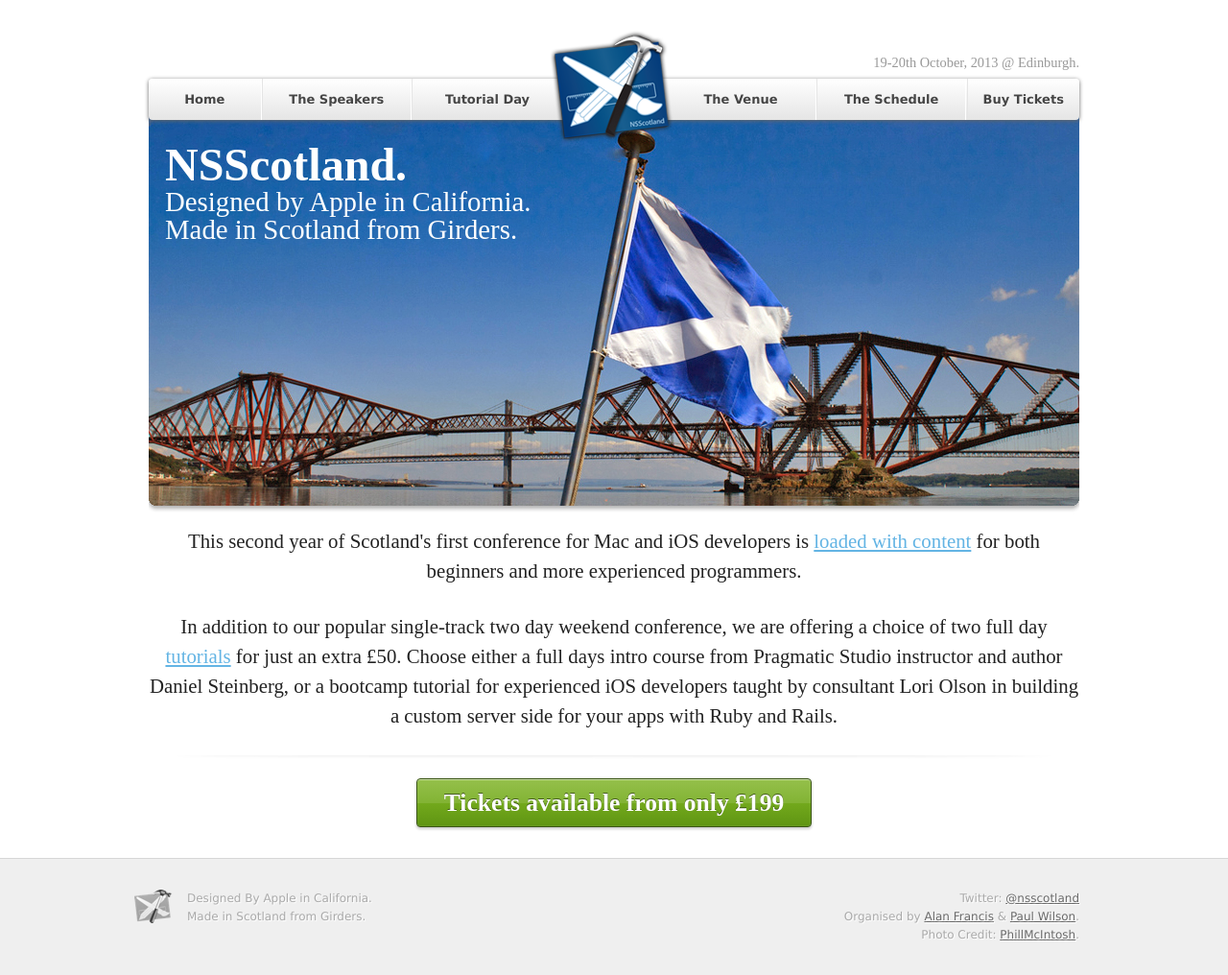
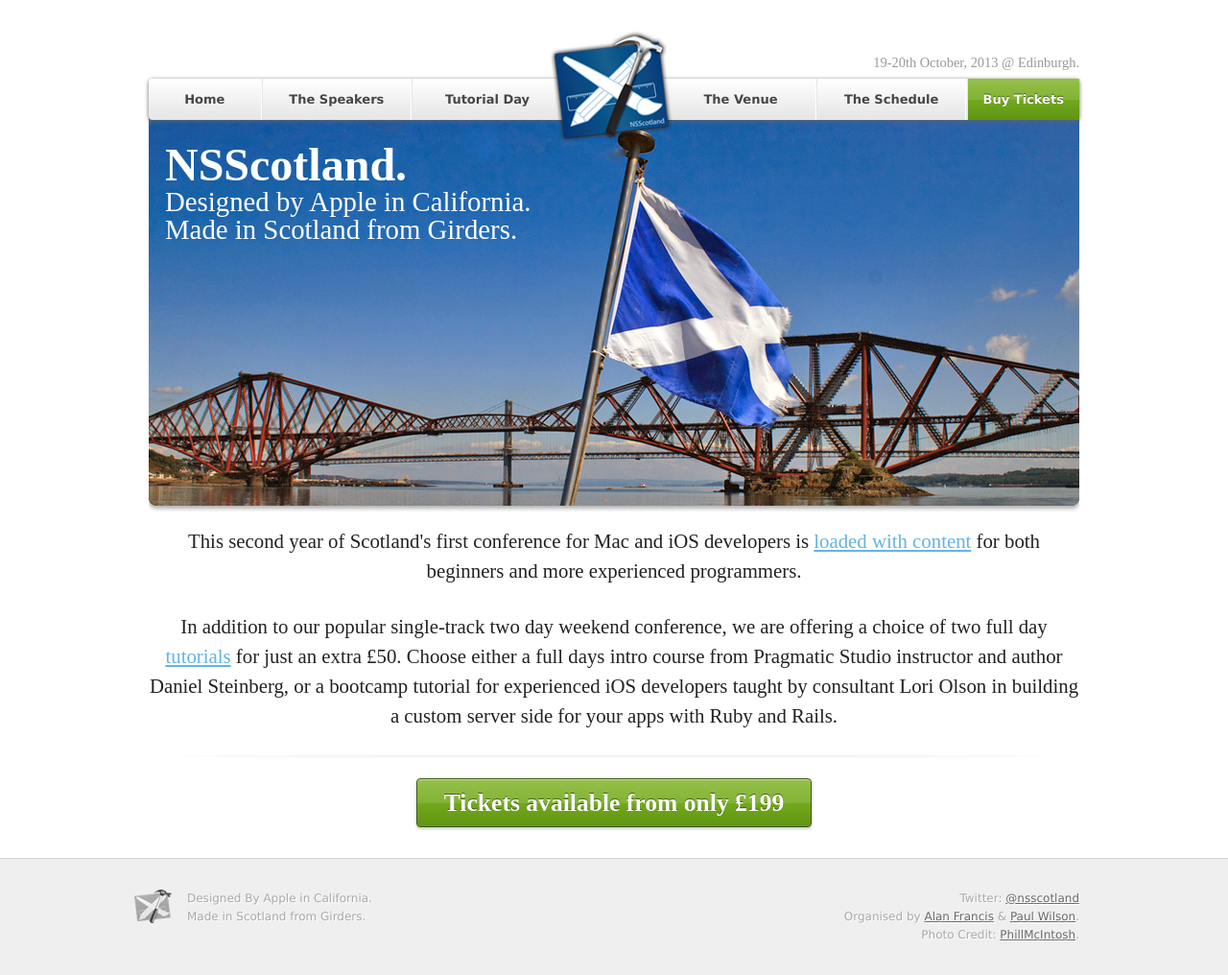
Before and after one commit to acf/nsscotland, a Jekyll site: the page built from index.html, in a window 1280 px wide. Shown: the whole page at 96% size. Built offline with Jekyll 4.4.1, drawn with Linux system fonts in a browser that asks for light colours.

Commit message:
pulled out the ticket button with a green highlight

```diff
--- a/_layouts/twentythirteen.html
+++ b/_layouts/twentythirteen.html
@@ -36,7 +36,7 @@
             <ul>
               <li class="large-4 columns push-1"><a href="/venue.html">The Venue</a></li>
               <li class="large-4 columns push-1 "><a href="/schedule.html">The Schedule</a></li>
-              <li class="large-3 columns"><a href="/tickets.html">Buy Tickets</a></li>
+              <li class="large-3 columns buy-tickets"><a href="/tickets.html">Buy Tickets</a></li>
             </ul>
           </div>
         </div>
--- a/css/nsscotland-2013.css
+++ b/css/nsscotland-2013.css
@@ -93,6 +93,9 @@
   -moz-background-clip: padding-box;
   background-clip: padding-box;
   -webkit-box-shadow: 0 2px 3px rgba(0,0,0,.2), inset 0 0 1px rgba(255,255,255,.4), inset 0 1px 0 rgba(255,255,255,.5); -moz-box-shadow: 0 2px 3px rgba(0,0,0,.2), inset 0 0 1px rgba(255,255,255,.4), inset 0 1px 0 rgba(255,255,255,.5); box-shadow: 0 2px 3px rgba(0,0,0,.2), inset 0 0 1px rgba(255,255,255,.4), inset 0 1px 0 rgba(255,255,255,.5);
+}
+a.button:hover {
+  background-image: -webkit-gradient(linear, left bottom, left top, color-stop(0, rgb(105,169,39)), color-stop(0.5, rgb(135,189,48)), color-stop(0.5, rgb(150,199,72)), color-stop(1, rgb(169,212,95))); background-image: -moz-linear-gradient(center bottom, rgb(105,169,39) 0%, rgb(135,189,48) 50%, rgb(150,199,72) 50%, rgb(169,212,95) 100%); -webkit-background-clip: padding-box;
 }
 /*--------------------------*/
 /* straptext
@@ -318,6 +321,22 @@
   background: linear-gradient(to bottom, #ffffff 0%,#d4d4d4 100%); /* W3C */
   filter: progid:DXImageTransform.Microsoft.gradient( startColorstr='#ffffff', endColorstr='#d4d4d4',GradientType=0 ); /* IE6-9 */
 }
+#primary-navigation li.buy-tickets {
+  text-decoration:none;
+  color: #FFFFFF;
+  display: inline-block;
+  background-color: #5f9614;
+  background-image: -webkit-gradient(linear, left bottom, left top, color-stop(0, rgb(95,149,19)), color-stop(0.5, rgb(115,169,28)), color-stop(0.5, rgb(130,179,52)), color-stop(1, rgb(149,192,75))); background-image: -moz-linear-gradient(center bottom, rgb(95,149,19) 0%, rgb(115,169,28) 50%, rgb(130,179,52) 50%, rgb(149,192,75) 100%); -webkit-background-clip: padding-box;
+  -moz-background-clip: padding-box;
+  background-clip: padding-box;
+}
+#primary-navigation li.buy-tickets a {
+  color:#FFFFFF;
+  text-shadow: 0 -1px 0 rgba(0,0,0,.5);
+}
+#primary-navigation li.buy-tickets a:hover {
+  background-image: -webkit-gradient(linear, left bottom, left top, color-stop(0, rgb(105,169,39)), color-stop(0.5, rgb(135,189,48)), color-stop(0.5, rgb(150,199,72)), color-stop(1, rgb(169,212,95))); background-image: -moz-linear-gradient(center bottom, rgb(105,169,39) 0%, rgb(135,189,48) 50%, rgb(150,199,72) 50%, rgb(169,212,95) 100%); -webkit-background-clip: padding-box;
+}
 @media only screen and (max-width: 768px) {
   #primary-navigation h2 {
     color:#999999;
```
